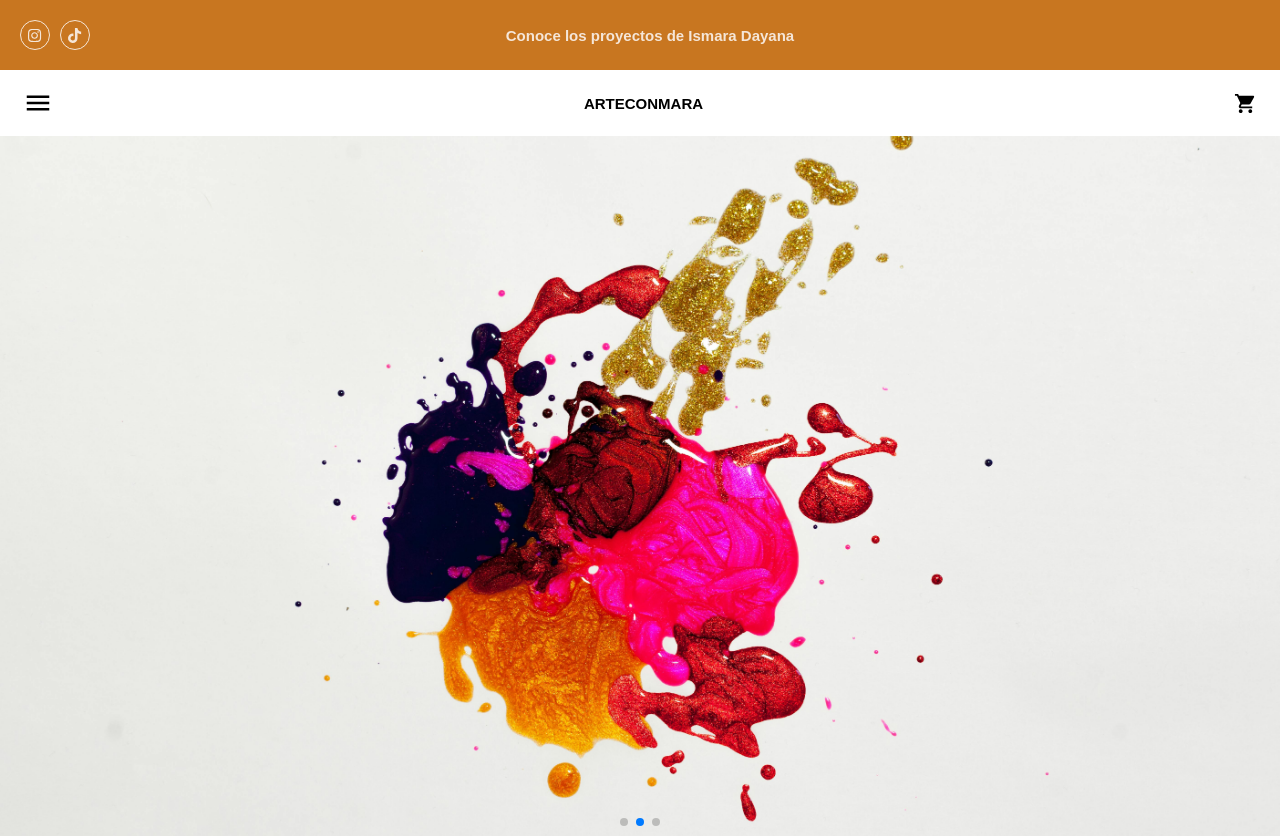
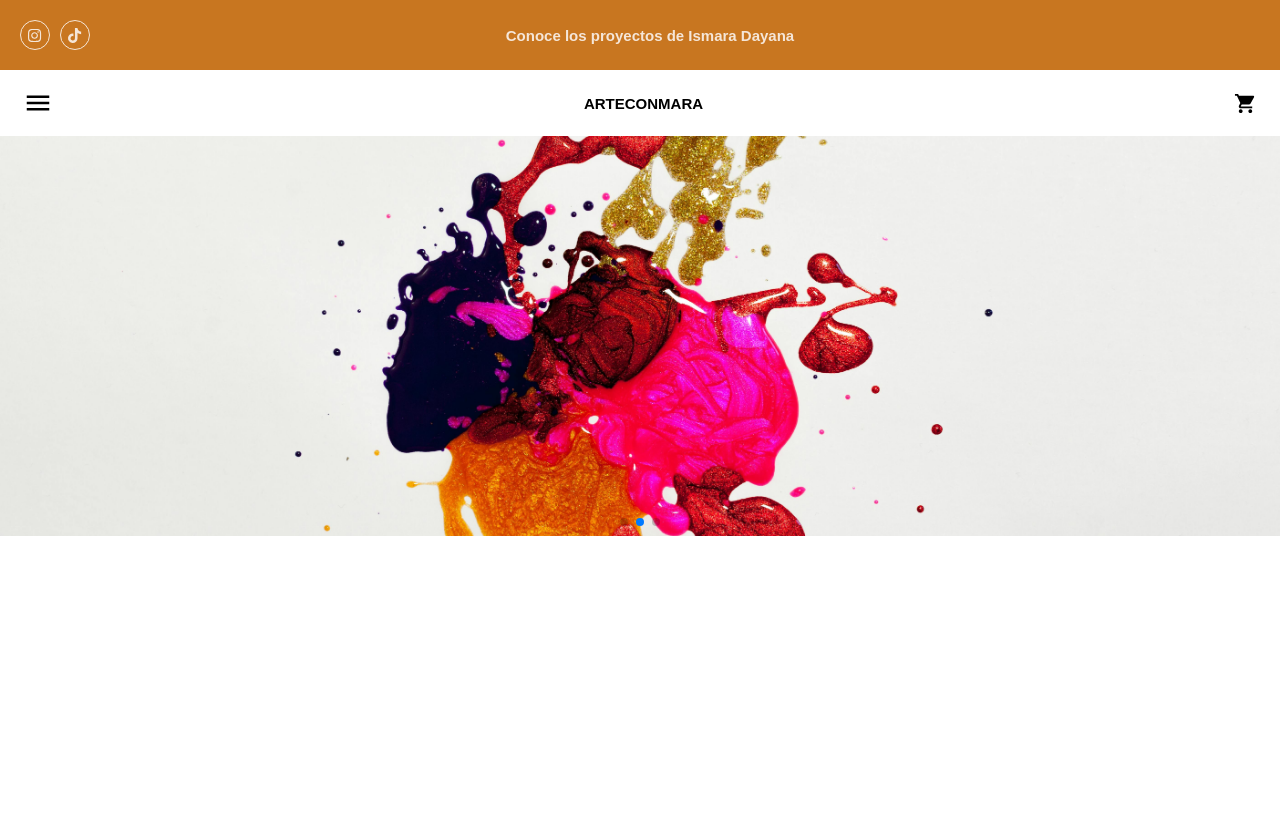
Before and after one commit to jhoneduardmoreno/art-ecommerce-frontend, a React (Vite) app: page / in a window 1280 px wide. After the commit the page ends 800 px from the top, so only its background shows below. Built offline with nearby package versions, Linux system fonts and the light colour scheme.

Commit message:
Add slider styles

```diff
--- /dev/null
+++ b/src/components/Slider/Slider.module.scss
@@ -0,0 +1,11 @@
+.containerImageSlider{
+    width: 100%;
+    height: 400px;
+    overflow: hidden;
+}
+
+.imageSlider{
+    width: 100%;
+    height: 100%;
+    object-fit: cover;
+}
--- a/src/components/Slider/index.tsx
+++ b/src/components/Slider/index.tsx
@@ -7,6 +7,7 @@ import 'swiper/css/pagination';
 import art1 from '../../assets/art1.jpg';
 import art2 from '../../assets/art2.jpg';
 import art3 from '../../assets/art3.jpg';
+import styles from "./Slider.module.scss";
 
 const Slider: React.FC = () => {
     const passportImages = [
@@ -24,11 +25,11 @@ const Slider: React.FC = () => {
       >
         {passportImages.map((image) => (
           <SwiperSlide key={image.id}>
-            <div style={{ width: '100%', height: '700px', overflow: 'hidden' }}>
+            <div className={styles.containerImageSlider}>
               <img
                 src={image.url}
                 alt={`Passport ${image.id}`}
-                style={{ width: '100%', height: '100%', objectFit: 'cover' }}
+                className={styles.imageSlider}
               />
             </div>
           </SwiperSlide>
```
